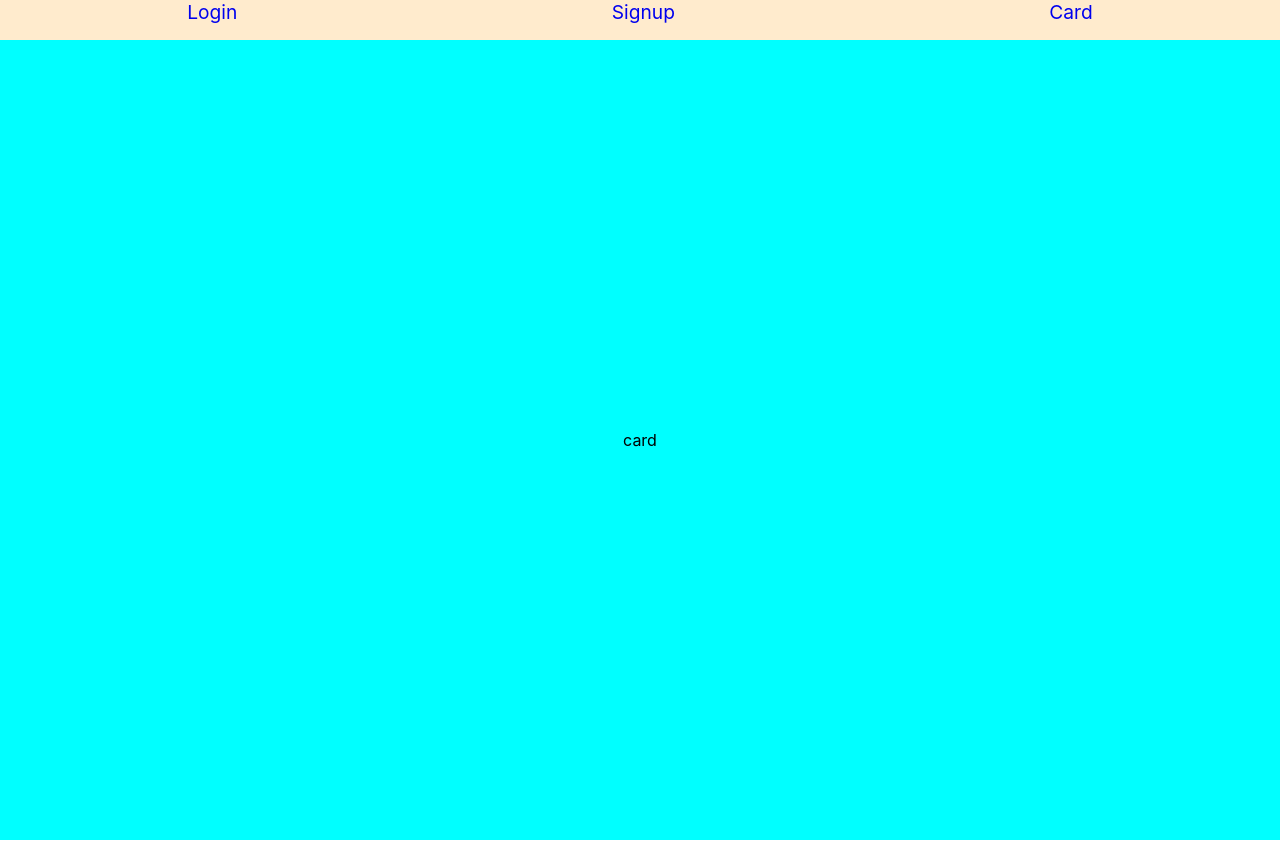
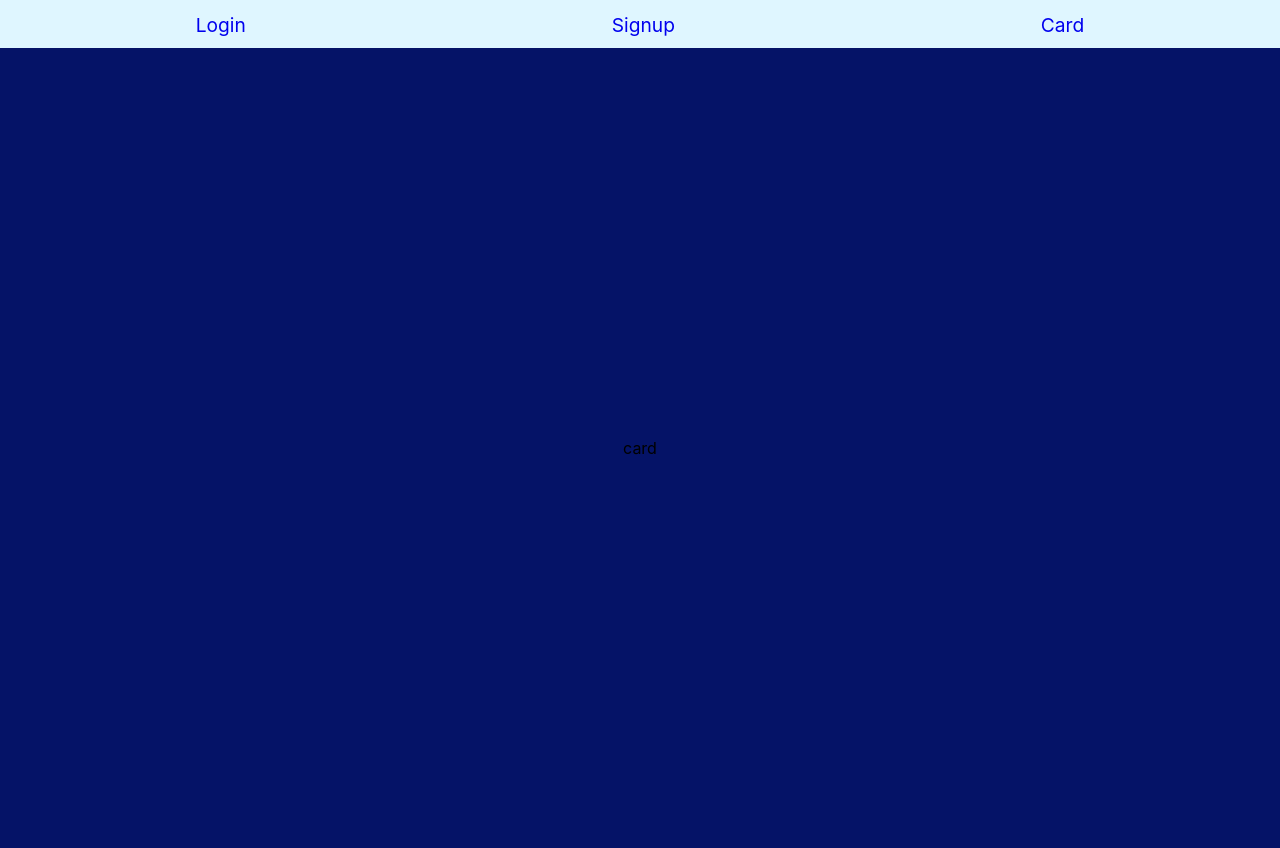
Before and after one commit to luv-jeri/pop-corn, a React (Create React App) app: page /card in a window 1280 px wide. Built offline with nearby package versions, Linux system fonts and the light colour scheme.

Commit message:
color updated and minor changes

```diff
--- a/src/App.css
+++ b/src/App.css
@@ -4,12 +4,13 @@
   box-sizing: border-box;
 }
 nav {
-  background-color: blanchedalmond;
+  background-color: #dff6ff;
   display: flex;
   justify-content: space-around;
-  height: 5vh;
+  height: 6vh;
   font-size: larger;
   color: aliceblue;
+  padding: 1%;
 }
 a {
   text-decoration: none;
--- a/src/pages/styles/login.css
+++ b/src/pages/styles/login.css
@@ -1,6 +1,6 @@
 .container {
   height: 100vh;
-  background-color: aqua;
+  background-color: #051367;
   text-align: center;
   display: flex;
   justify-content: center;
```
